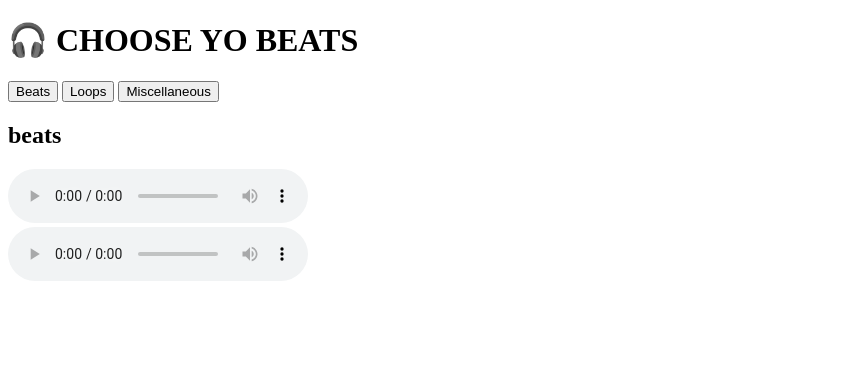
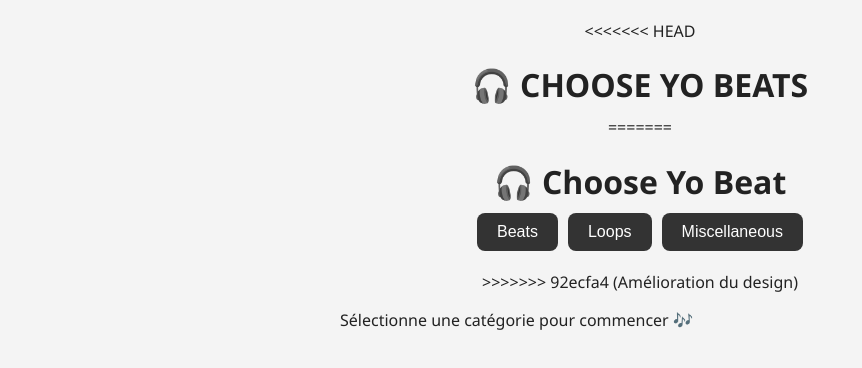
Before and after one commit to bibonx/CHOOSE-YO-BEAT, a plain HTML site: page index.html in a window 1280 px wide. Both pictures are taken after a click on the button "Beats". Shown: the whole page, without its empty margins (0-862 px from the left). Drawn offline with Linux system fonts and the light colour scheme.

Commit message:
Amélioration du design

```diff
--- a/index.html
+++ b/index.html
@@ -1,37 +1,66 @@
 <!DOCTYPE html>
-<html lang="en">
+<html lang="fr">
 <head>
+<<<<<<< HEAD
   <meta charset="UTF-8">
   <title>CHOOSE YO BEATS</title>
   <link rel="stylesheet" href="style.css">
 </head>
 <body>
   <h1>🎧 CHOOSE YO BEATS</h1>
+=======
+  <meta charset="UTF-8" />
+  <meta name="viewport" content="width=device-width, initial-scale=1.0" />
+  <title>Choose Yo Beat</title>
+  <link rel="stylesheet" href="style.css" />
+</head>
+<body>
+  <header>
+    <h1>🎧 Choose Yo Beat</h1>
+    <div class="buttons">
+      <button onclick="showCategory('beats')">Beats</button>
+      <button onclick="showCategory('loops')">Loops</button>
+      <button onclick="showCategory('misc')">Miscellaneous</button>
+    </div>
+  </header>
+>>>>>>> 92ecfa4 (Amélioration du design)
 
-  <div class="buttons">
-    <button onclick="showCategory('beats')">Beats</button>
-    <button onclick="showCategory('loops')">Loops</button>
-    <button onclick="showCategory('misc')">Miscellaneous</button>
-  </div>
-
-  <div id="audio-list"></div>
+  <main id="audio-container">
+    <p>Sélectionne une catégorie pour commencer 🎶</p>
+  </main>
 
   <script>
+<<<<<<< HEAD
     const categories = {
       beats: ["beats/gotham 138bpm.mp3", "beats/beat2.mp3"],
       loops: ["loops/loop1.mp3", "loops/loop2.mp3"],
       misc: ["misc/misc1.mp3", "misc/misc2.mp3"]
+=======
+    const audioData = {
+      beats: ["beat1.mp3", "beat2.mp3"],
+      loops: ["loop1.mp3", "loop2.mp3"],
+      misc: ["misc1.mp3", "misc2.mp3"]
+>>>>>>> 92ecfa4 (Amélioration du design)
     };
 
     function showCategory(category) {
-      const container = document.getElementById('audio-list');
-      container.innerHTML = `<h2>${category}</h2>`;
-      categories[category].forEach(file => {
-        const audio = document.createElement('audio');
+      const container = document.getElementById("audio-container");
+      container.innerHTML = ""; // Vide le contenu précédent
+
+      audioData[category].forEach(file => {
+        const wrapper = document.createElement("div");
+        wrapper.className = "audio-wrapper";
+
+        const title = document.createElement("h3");
+        title.textContent = file;
+
+        const audio = document.createElement("audio");
         audio.controls = true;
-        audio.src = file;
-        container.appendChild(audio);
-        container.appendChild(document.createElement('br'));
+        audio.src = `${category}/${file}`;
+
+        wrapper.appendChild(title);
+        wrapper.appendChild(audio);
+        container.appendChild(wrapper);
       });
     }
   </script>
--- a/style.css
+++ b/style.css
@@ -0,0 +1,70 @@
+/* Fond de la page */
+body {
+  margin: 0;
+  font-family: 'Segoe UI', sans-serif;
+  background: #f4f4f4; /* change avec une image ou autre */
+  color: #222;
+  display: flex;
+  flex-direction: column;
+  align-items: center;
+  padding: 20px;
+}
+
+/* En-tête */
+header {
+  text-align: center;
+  margin-bottom: 20px;
+}
+
+h1 {
+  font-size: 2rem;
+  margin-bottom: 10px;
+}
+
+/* Boutons */
+.buttons {
+  display: flex;
+  gap: 10px;
+  flex-wrap: wrap;
+  justify-content: center;
+}
+
+button {
+  background-color: #333;
+  color: white;
+  border: none;
+  padding: 10px 20px;
+  font-size: 1rem;
+  border-radius: 8px;
+  cursor: pointer;
+  transition: background 0.3s ease;
+}
+
+button:hover {
+  background-color: #555;
+}
+
+/* Conteneur audio */
+#audio-container {
+  max-width: 600px;
+  width: 100%;
+}
+
+.audio-wrapper {
+  background: white;
+  border-radius: 10px;
+  padding: 15px;
+  margin-bottom: 15px;
+  box-shadow: 0 2px 6px rgba(0,0,0,0.1);
+}
+
+.audio-wrapper h3 {
+  margin: 0 0 10px 0;
+  font-size: 1rem;
+  word-break: break-word;
+}
+
+/* Audio player */
+audio {
+  width: 100%;
+}
```
